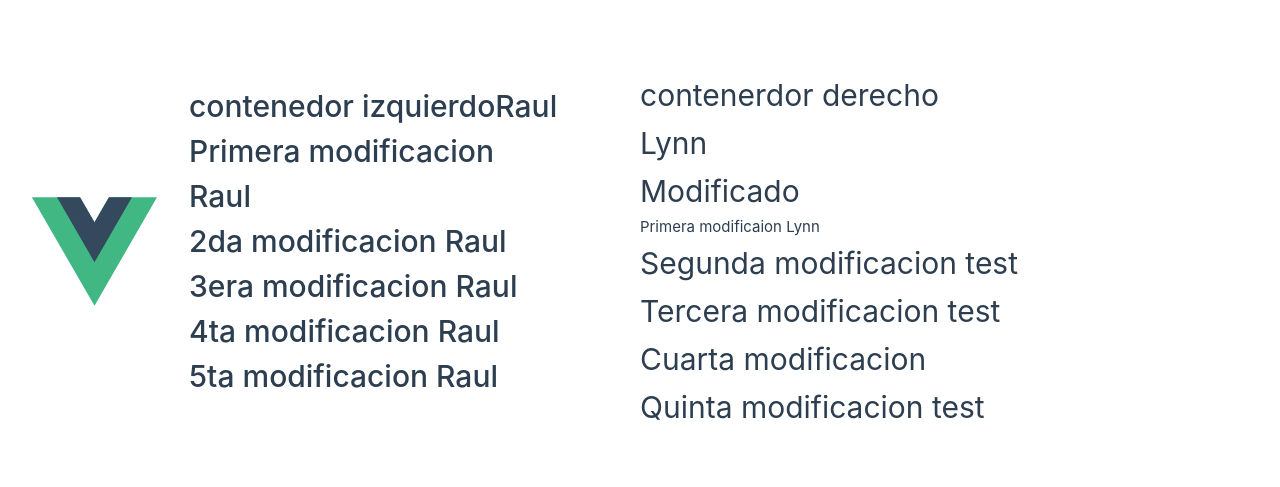
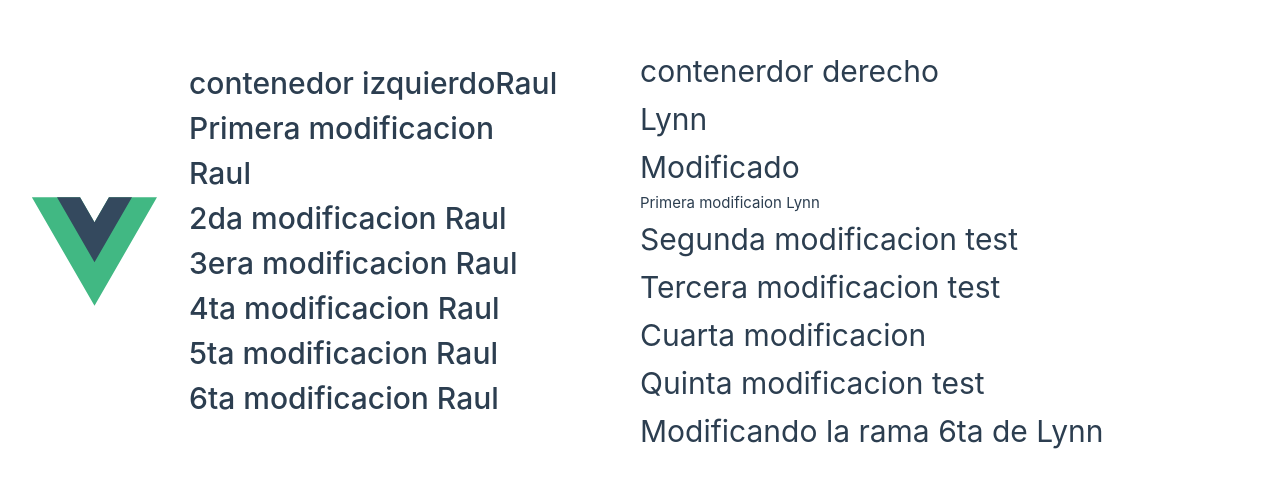
Before and after one commit to Impacto-Corp/vue-merge, a Vue app: page / in a window 1280 px wide. Shown: the part 149-636 px from the top of the page. Built offline with nearby package versions, Linux system fonts and the light colour scheme.

Commit message:
feat: Component Modified.

```diff
--- a/src/components/HelloWorld.vue
+++ b/src/components/HelloWorld.vue
@@ -10,6 +10,7 @@
   <h1>3era modificacion Raul</h1>
   <h1>4ta modificacion Raul</h1>
   <h1>5ta modificacion Raul</h1>
+  <h1>6ta modificacion Raul</h1>
 </template>
 
 <style scoped>
--- a/src/components/TheWelcome.vue
+++ b/src/components/TheWelcome.vue
@@ -11,4 +11,5 @@
   <h1>Tercera modificacion test</h1>
   <h1>Cuarta modificacion</h1>
   <h1>Quinta modificacion test</h1>
+  <h1>Modificando la rama 6ta de Lynn</h1>
 </template>
```
